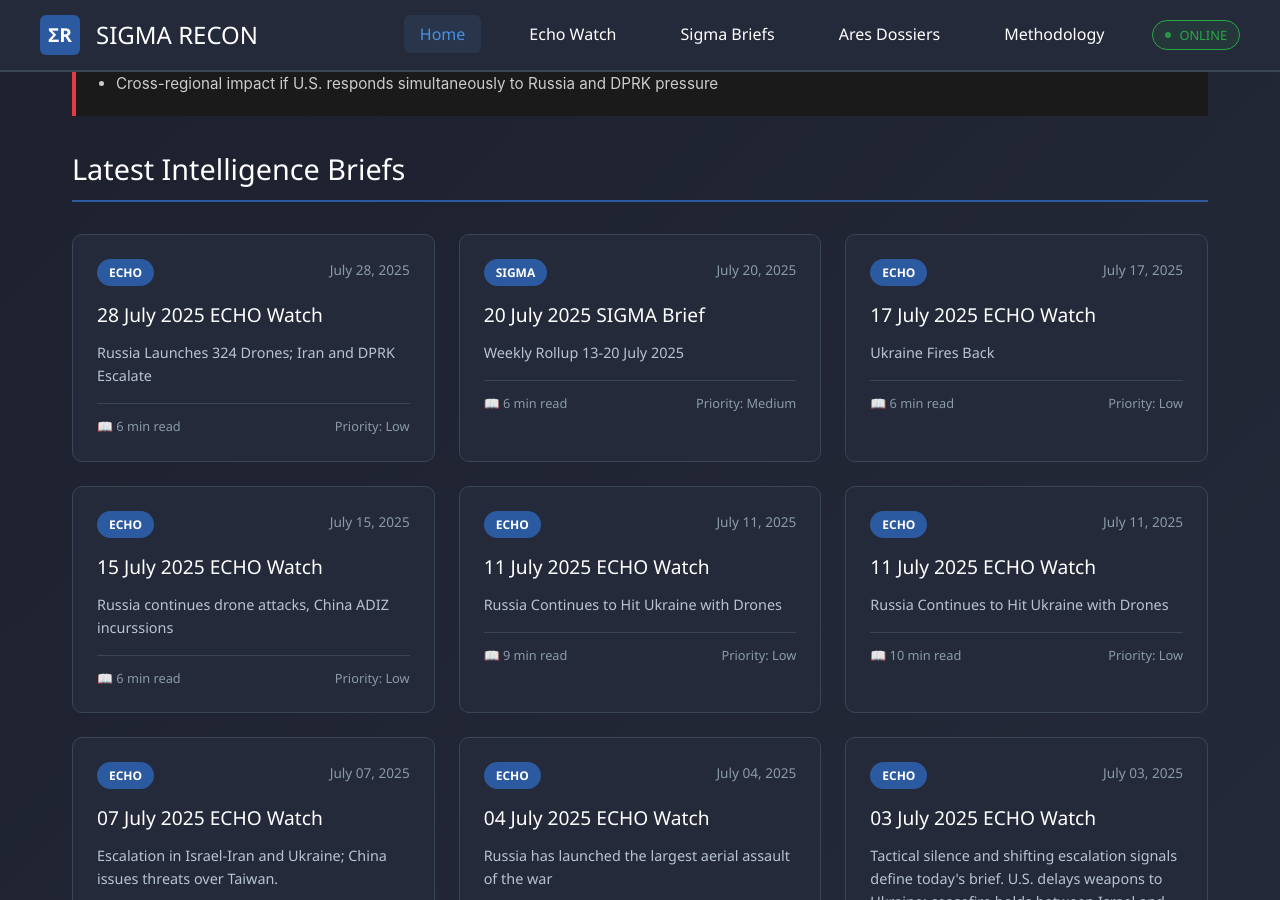
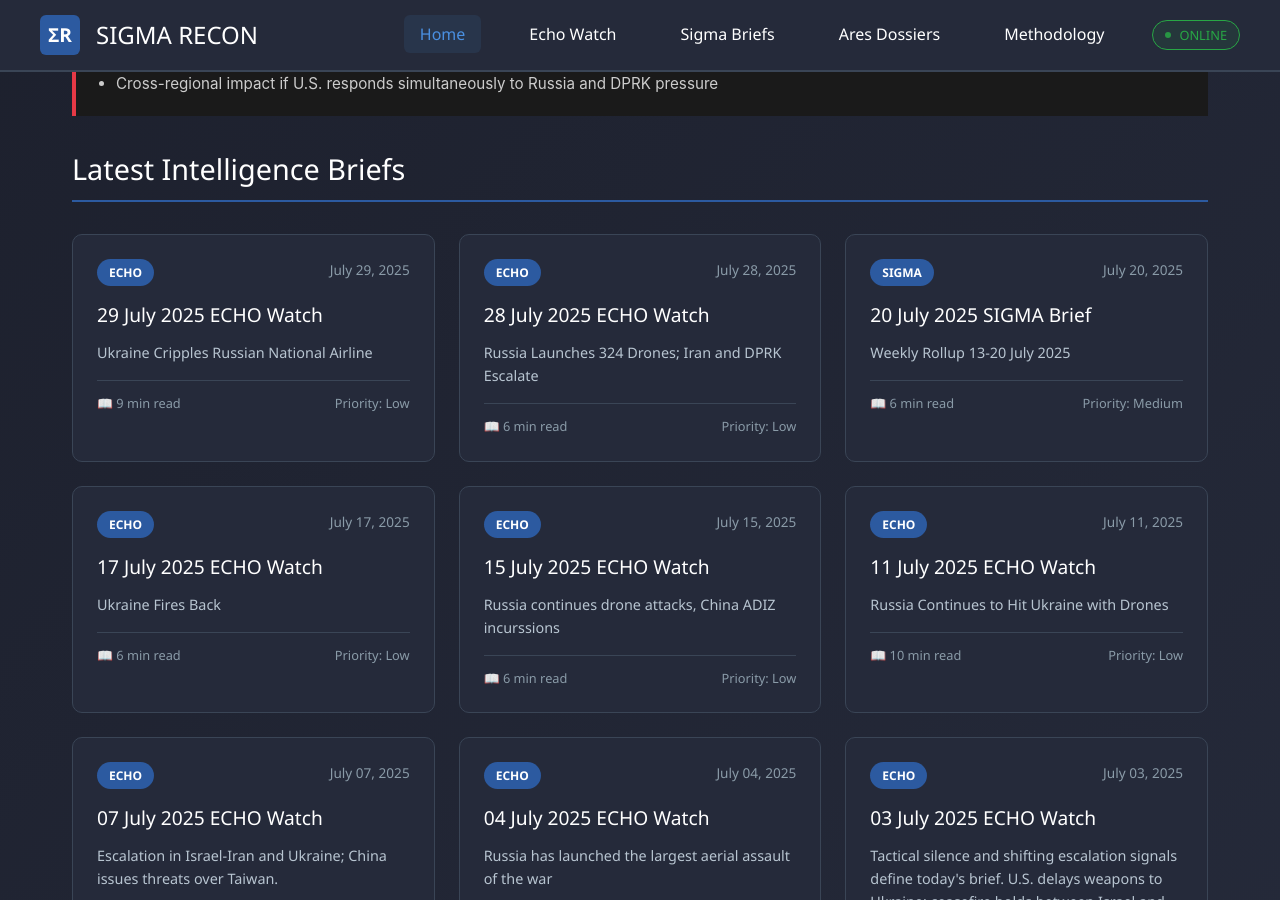
Before and after one commit to Monster52/SIGMA_Recon, a Jekyll site: the page built from index.html, in a window 1280 px wide and 900 px high, scrolled down 895 px. Built offline with Jekyll 4.4.1, drawn with Linux system fonts in a browser that asks for light colours; comment, search, counter and statistics services are not loaded.

Commit message:
Fixed dates

```diff
--- a/_posts/2025-07-29-echo.md
+++ b/_posts/2025-07-29-echo.md
@@ -1,12 +1,12 @@
 ---
 layout: post
-title: "11 July 2025 ECHO Watch"
-date: 2025-07-11
+title: "29 July 2025 ECHO Watch"
+date: 2025-07-29
 tags: [ECHO]
 category: echo
 priority: Low
 author: SIGMA Watch Group
-excerpt: "Russia Continues to Hit Ukraine with Drones"
+excerpt: "Ukraine Cripples Russian National Airline"
 ---
 
 # ECHO Watch – July 29, 2025
```
